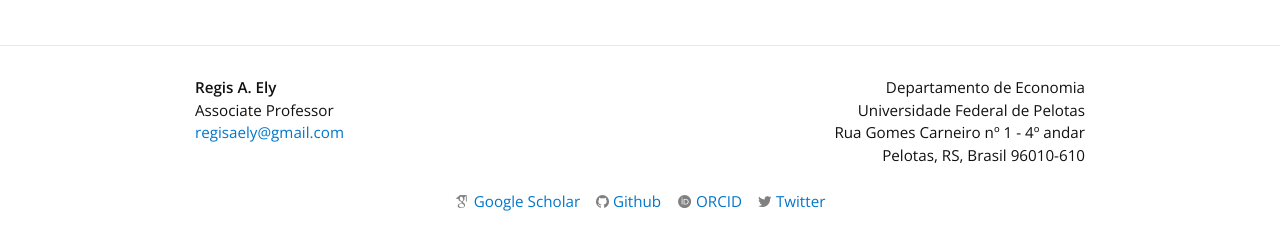
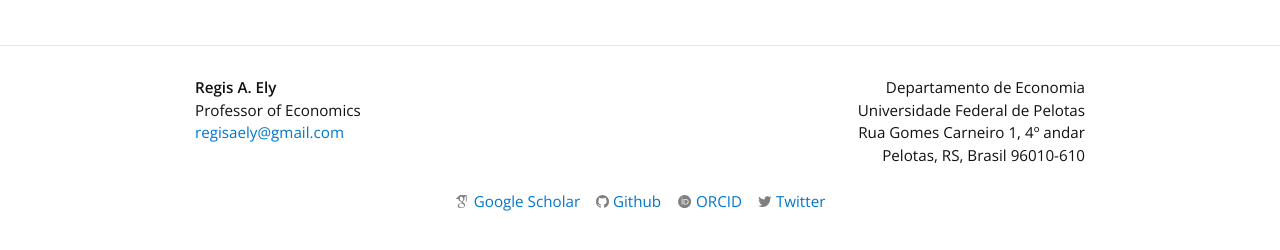
Before and after one commit to regisely/regisely.github.io, a Jekyll site: the page built from index.html, in a window 1280 px wide. Shown: the part 437-687 px from the top of the page. Built offline with Jekyll 4.4.1, drawn with Linux system fonts in a browser that asks for light colours; nearby versions of some CDN libraries; some web fonts are replaced.

Commit message:
Change address

```diff
--- a/_config.yml
+++ b/_config.yml
@@ -16,7 +16,7 @@ markdown: kramdown
 
 # Other options
 permalink: blog/:year/:month/:title/
-jobtitle: "Associate Professor"
+jobtitle: "Professor of Economics"
 excerpt_separator: "<!--more-->"
 
 # SEO stuff
--- a/_includes/footer.html
+++ b/_includes/footer.html
@@ -19,7 +19,7 @@
           <a href="mailto:{{ site.email }}">{{ site.email }}</a>
         </span>
         <span style="float:right;">
-		  Rua Gomes Carneiro nº 1 - 4º andar<br />
+		  Rua Gomes Carneiro 1, 4º andar<br />
         </span> <br />
         <span style="float:right;">
 		  Pelotas, RS, Brasil 96010-610<br />
--- a/docs/rae-cv.Rmd
+++ b/docs/rae-cv.Rmd
@@ -8,7 +8,7 @@ geometry: margin=1in
 title: "CV"
 author: Regis Augusto Ely
 
-jobtitle: "Associate Professor, Federal University of Pelotas"
+jobtitle: "Adjunt Professor, Federal University of Pelotas"
 address: "Rua Gomes Carneiro nº 1 - 4º andar · Department of Economics · Pelotas RS, Brazil 96010-610"
 fontawesome: yes
 email: regisaely@gmail.com
```
Also changed, not shown: 1 other file.
